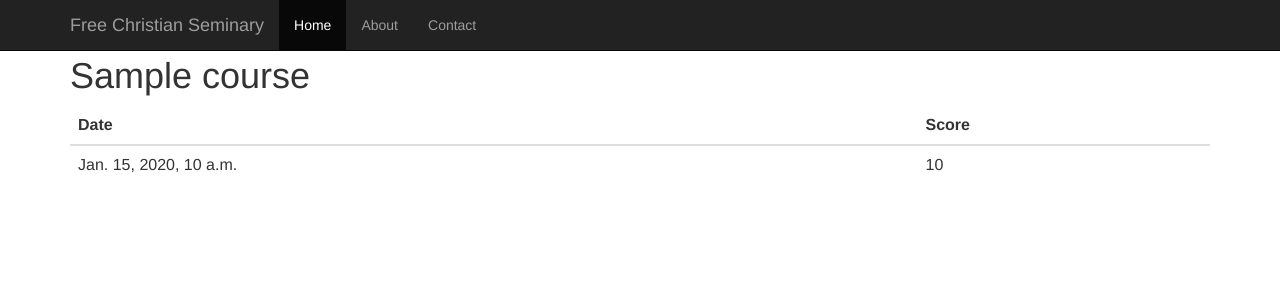
After one commit to johnphillips1992/freechristianseminary.com, a Django app: template seminary/templates/seminary/score_list.html in a window 1280 px wide. The commit adds this page. Shown: the top 300 px of the page. Run offline with Django 3.2, Linux system fonts and the light colour scheme; the template is opened without the code that fills it: most values are stand-ins (such as "Sample title", 1, 10 or a date in 2020); some libraries are stand-ins or nearby versions.

Commit message:
Some changes I dont remember

```diff
--- a/seminary/templates/seminary/course_list.html
+++ b/seminary/templates/seminary/course_list.html
@@ -18,7 +18,8 @@
                 {% for course in object_list %}
                 <tr>
                         <td><a href="{% url "section-list" course_pk=course.pk degree_pk=degree.pk %}">{{ course.name }}</a></td>
-			<td><a href="{% url "test" course_pk=course.pk degree_pk=degree.pk %}">Test</a></td>
+			<td><a href="{% url "test" course_pk=course.pk degree_pk=degree.pk %}">Take Test</a><br>
+			    <a href="{% url "score-list" course_pk=course.pk degree_pk=degree.pk %}">View Scores</a></td>
 		 </tr>
                 {% endfor %}
         </tbody>
--- /dev/null
+++ b/seminary/templates/seminary/score_list.html
@@ -0,0 +1,27 @@
+{% extends "base/base.html" %}
+
+{% block breadcrumbs %}
+<li><a href="/">Home</a></li>
+<li><a href="{% url "degree-list" %}">Degrees</a></li>
+<li><a href="{% url "course-list" pk=course.degree.pk %}">Courses</a></li>
+<li class="active">Scores</li>
+{% endblock %}
+
+{% block body-title %}{{ course }}{% endblock %}
+
+{% block body-text %}
+<table class="table">
+        <thead>
+                <th>Date</th>
+		<th>Score</th>
+        </thead>
+        <tbody>
+                {% for score in object_list %}
+                <tr>
+                        <td>{{ score.date }}</td>
+                	<td>{{ score.score }}</td>
+		</tr>
+                {% endfor %}
+        </tbody>
+</table>
+{% endblock %}
--- a/seminary/urls.py
+++ b/seminary/urls.py
@@ -18,6 +18,11 @@ urlpatterns = patterns('',
     url(r'^degrees/(?P<degree_pk>\d+)/courses/(?P<course_pk>\d+)/test/$',
 	login_required(
 		views.TestView.as_view()), name='test'),
+    url(r'^degrees/(?P<degree_pk>\d+)/courses/(?P<course_pk>\d+)/scores/$',
+	login_required(
+		views.ScoreListView.as_view()), name='score-list'),
+    url(r'^degrees/(?P<degree_pk>\d+)/courses/(?P<course_pk>\d+)/score/(?P<score>\d+)/$',
+	views.ScoreView.as_view(), name='score'),
     url(r'^accounts/create/$',
 	views.UserCreationView.as_view(), name='user-creation'),
 )
```
Also changed, not shown: seminary/models.py (+6 -1 lines), seminary/templates/seminary/question_list.html (+9 -0 lines), seminary/templates/seminary/score.html (added, +14 -0 lines), seminary/views.py (+33 -2 lines).
